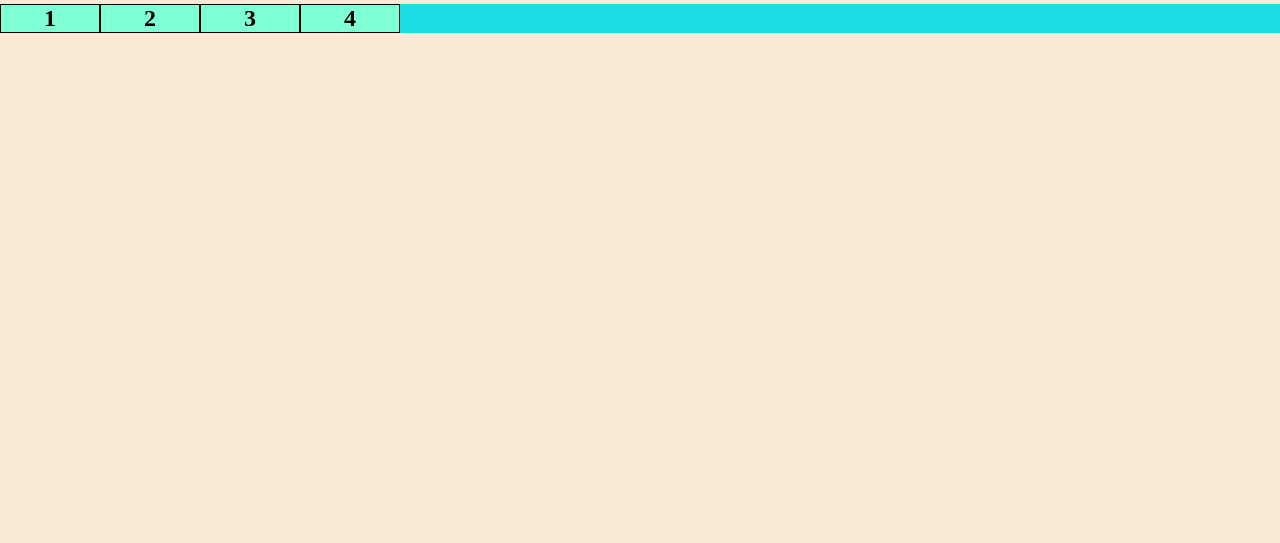
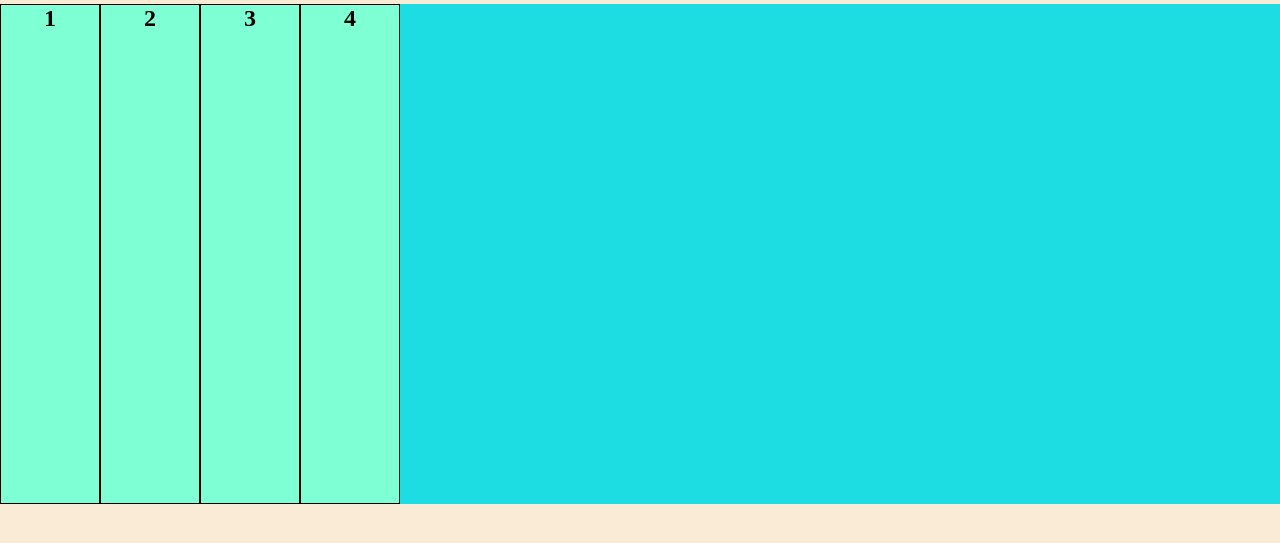
Before and after one commit to Cocorojorge/Flexbox, a plain HTML site: page index.html in a window 1280 px wide. Shown: the part 51-594 px from the top of the page. Drawn offline with Linux system fonts and the light colour scheme.

```diff
--- a/style.css
+++ b/style.css
@@ -18,11 +18,13 @@
 }
 
 .item{
+  flex-basis: 100px;
+  width: 200px;
+  height: 500px;
   background-color: aquamarine;
   text-align: center;
   font-size: 24px;
   font-weight: bold;
   border: 1px solid black;
-  flex-basis: 100px;
 
   }
```
